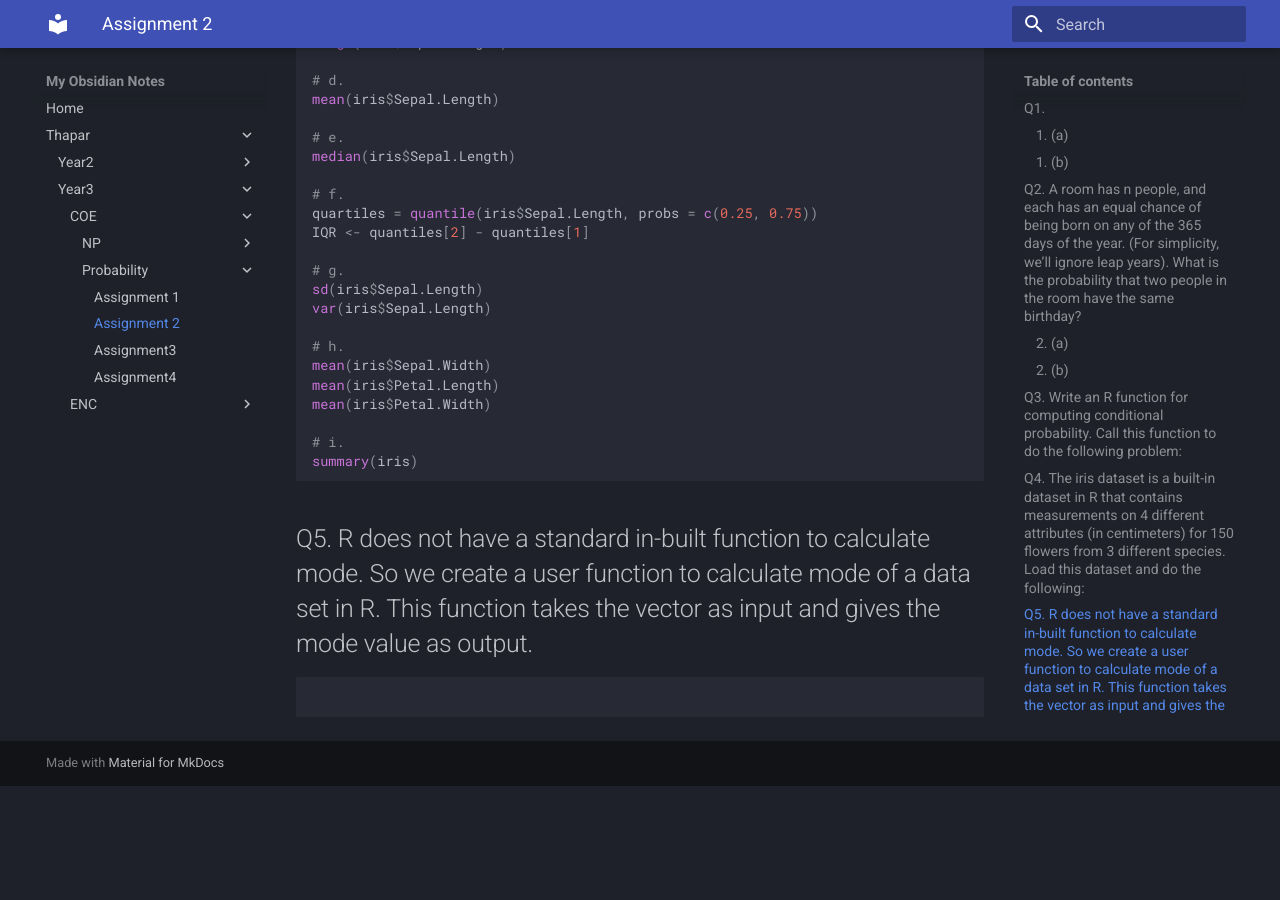
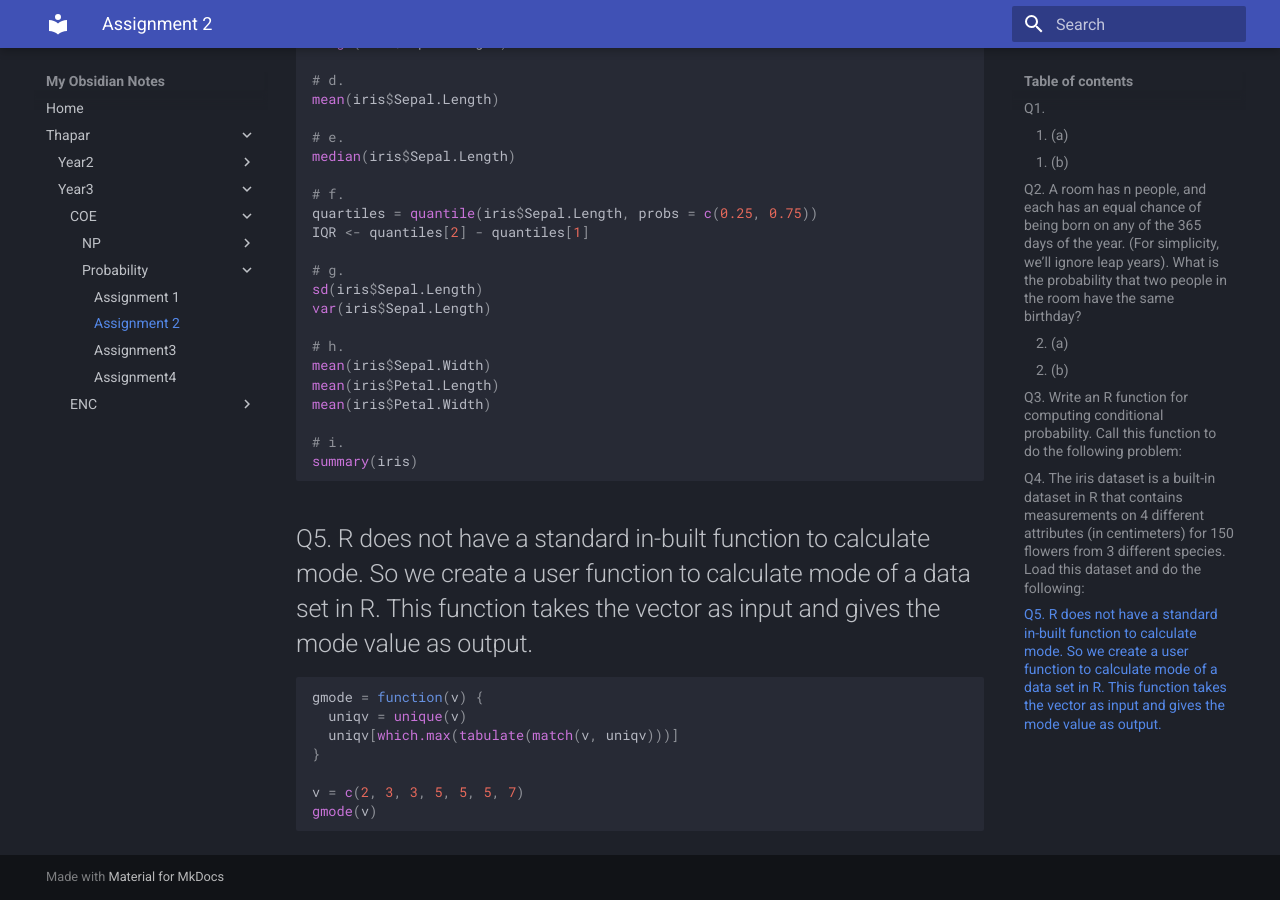
Before and after one commit to keys-i/eRepo, an MkDocs documentation site: the page built from wiki/Thapar/Year3/COE/Probability/Assignment2.md, in a window 1280 px wide and 900 px high, scrolled down 2739 px. Built offline with MkDocs 1.6.1 and Material for MkDocs 9.7.7, drawn with Linux system fonts in a browser that asks for light colours; before the commit the page ends 3525 px from its top, so only the background shows below that.

Commit message:
Assignment 2 of R done

````diff
--- a/wiki/Thapar/Year3/COE/Probability/Assignment2.md
+++ b/wiki/Thapar/Year3/COE/Probability/Assignment2.md
@@ -132,5 +132,12 @@ If it’s cloudy outside on a given day, what is the probability that it will ra
   ```
 
 ## Q5. R does not have a standard in-built function to calculate mode. So we create a user function to calculate mode of a data set in R. This function takes the vector as input and gives the mode value as output.
- ```R
- ```
+  ```R
+  gmode = function(v) {
+    uniqv = unique(v)
+    uniqv[which.max(tabulate(match(v, uniqv)))]
+  }
+
+  v = c(2, 3, 3, 5, 5, 5, 7)
+  gmode(v)
+  ```
````
